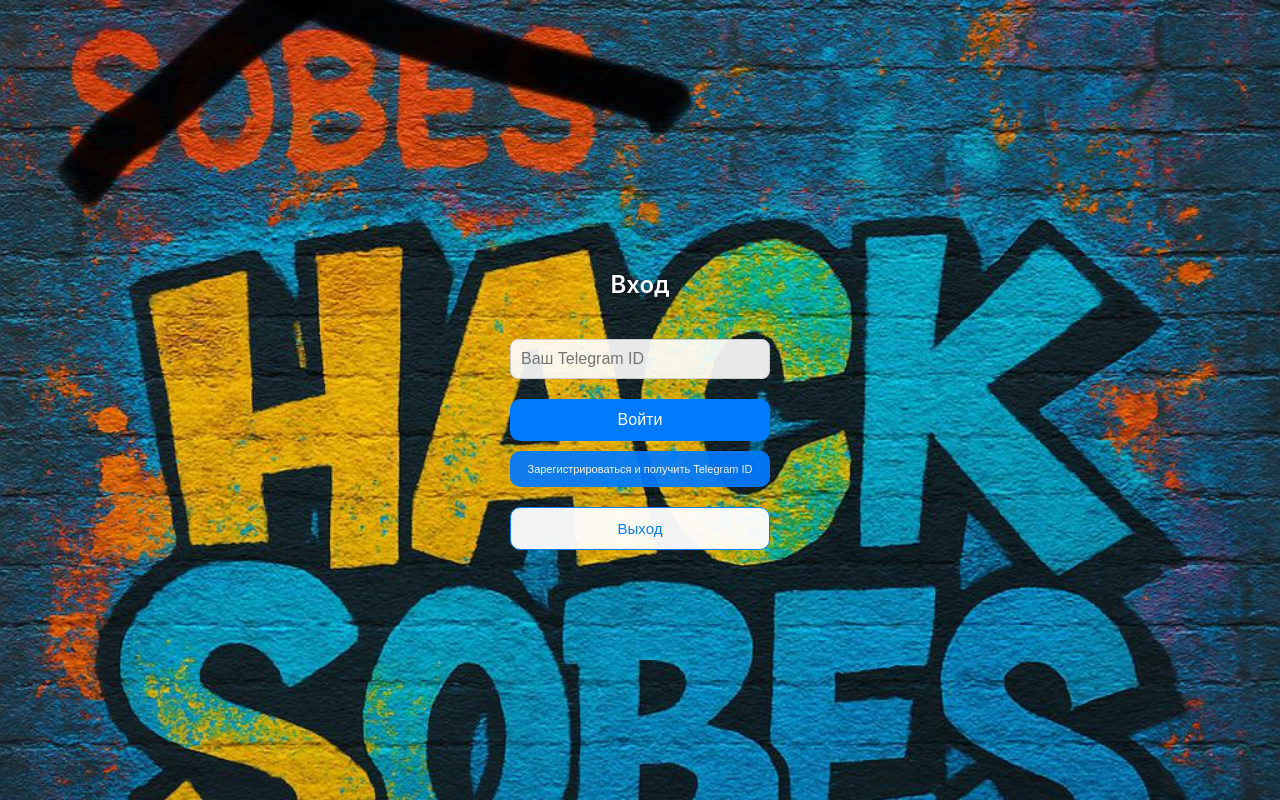
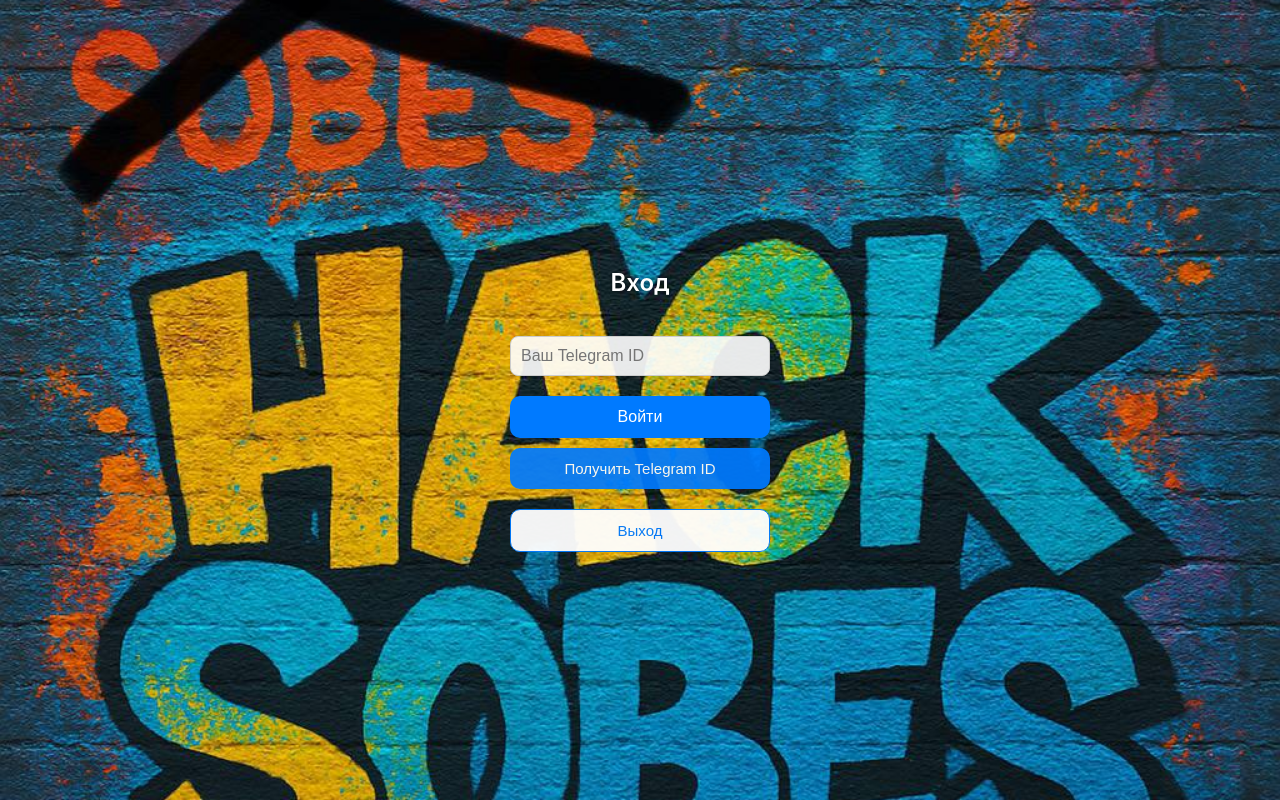
Before and after one commit to VladPeskovDev/screenshotBot, a React (Vite) app in the folder electron-app/renderer/: page /settings in a window 1280 px wide. Built offline with nearby package versions, Linux system fonts and the light colour scheme.

Commit message:
chore: fix aith style

```diff
--- a/electron-app/renderer/src/pages/AuthPage.module.css
+++ b/electron-app/renderer/src/pages/AuthPage.module.css
@@ -86,7 +86,7 @@
 
 /* --- Стили для второй кнопки (меньше шрифт, тот же фон, синий) --- */
 .secondary {
-  font-size: 11px;                /* меньше шрифт */
+  font-size: 15px;                /* меньше шрифт */
   background-color: #007aff;       /* тот же синий */
   color: #fff;                     /* белый текст */
   opacity: 0.92;                   /* визуально чуть менее яркая */
--- a/electron-app/renderer/src/pages/AuthPage.tsx
+++ b/electron-app/renderer/src/pages/AuthPage.tsx
@@ -70,7 +70,7 @@
           onClick={openTelegramBot}
           disabled={loading}
         >
-          Зарегистрироваться и получить Telegram ID
+          Получить Telegram ID
         </button>
         <button
   className={`${styles.button} ${styles.exitBtn}`}
```
